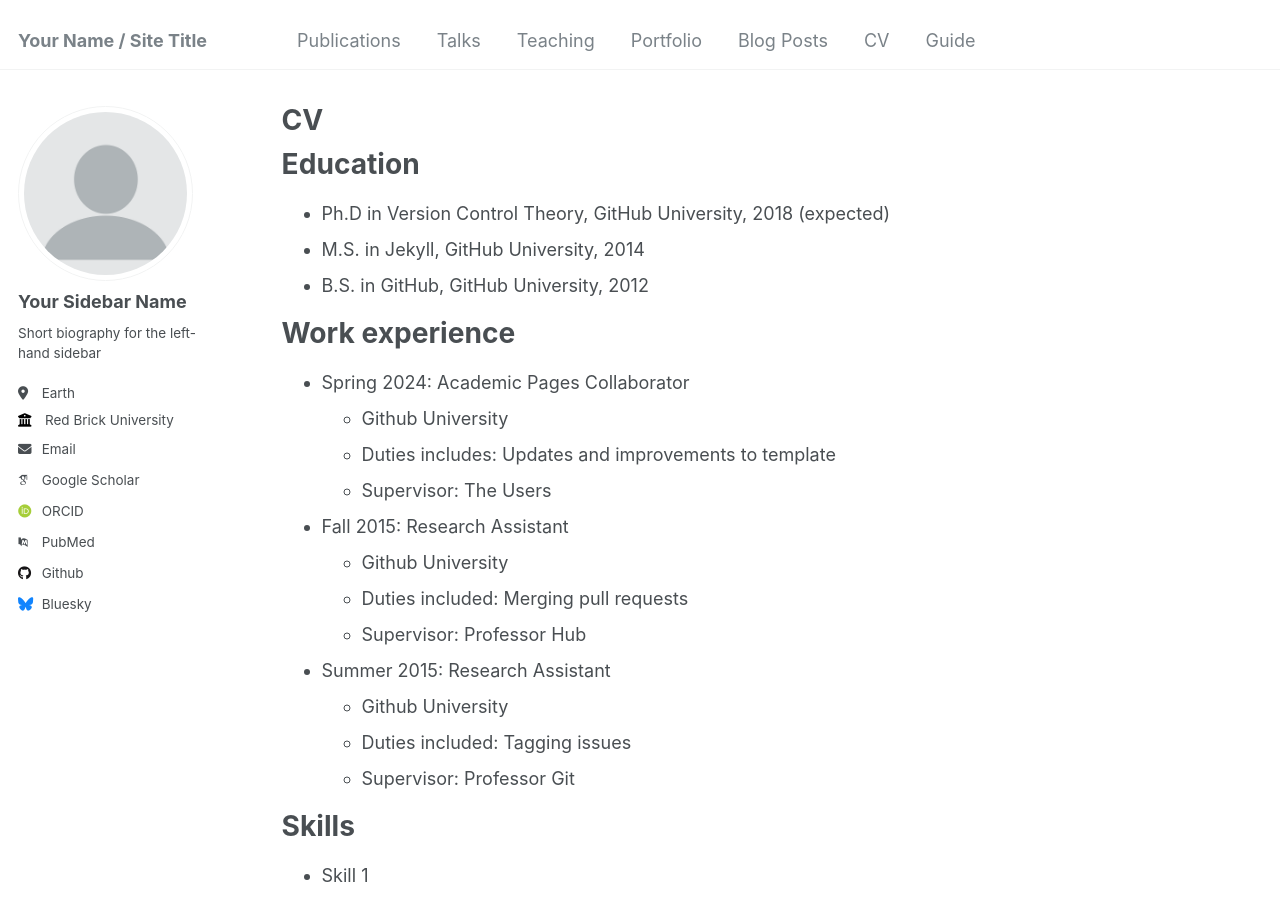
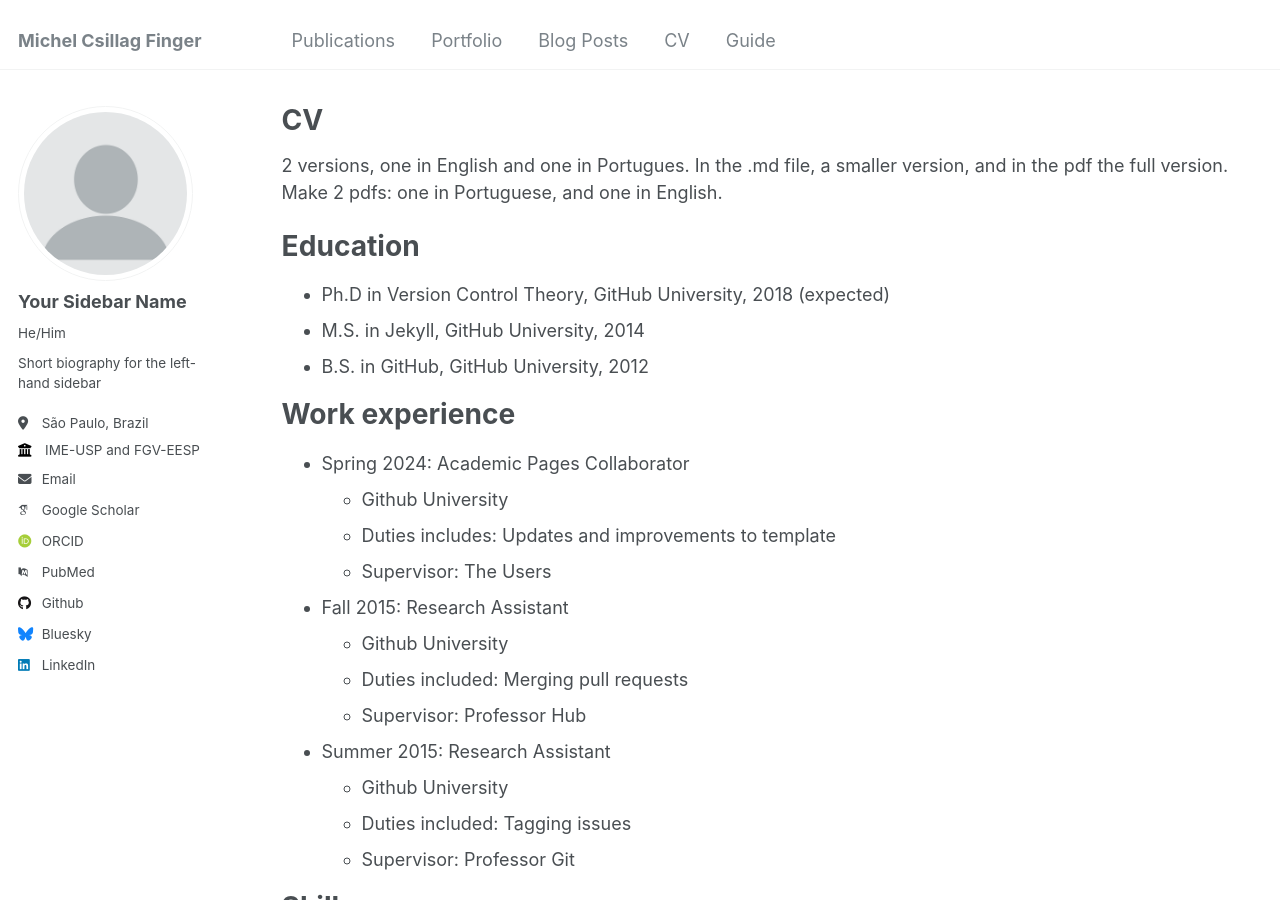
Before and after one commit to Micsifin/micsifin.github.io, a Jekyll site: the page built from _pages/cv.md, in a window 1280 px wide and 900 px high. Built offline with Jekyll 4.4.1, drawn with Linux system fonts in a browser that asks for light colours; some web fonts are replaced.

Commit message:
Made some minor changes to the website

```diff
--- a/_config.yml
+++ b/_config.yml
@@ -8,13 +8,13 @@
 
 # Basic Site Settings
 locale                   : "en-US"
-title                    : "Your Name / Site Title"
+title                    : "Michel Csillag Finger"
 title_separator          : "-"
 name                     : &name "Your Name"
 description              : &description "personal description"
-url                      : https://academicpages.github.io # the base hostname & protocol for your site e.g. "https://mmistakes.github.io"
+url                      : https://micsifin.github.io # the base hostname & protocol for your site e.g. "https://mmistakes.github.io"
 baseurl                  : "" # the subpath of your site, e.g. "/blog"
-repository               : "academicpages/academicpages.github.io"
+repository               : "micsifin/micsifin.github.io"
 
 # Site Author - The following control what appear as part of the author content on the side bar.
 #               If a field is blank the icon and link will not appear, otherwise it will be shown.
@@ -23,12 +23,12 @@ author:
   # Biographic information
   avatar           : "profile.png"
   name             : "Your Sidebar Name"
-  pronouns         : # example: "she/her"
+  pronouns         : "He/Him" # example: "she/her"
   bio              : "Short biography for the left-hand sidebar"
-  location         : "Earth"
-  employer         : "Red Brick University"
+  location         : "São Paulo, Brazil"
+  employer         : "IME-USP and FGV-EESP"
   uri              : # URL
-  email            : "none@example.org"
+  email            : "michel.finger@usp.br"
 
   # Academic websites
   arxiv            : # URL - Update with the correct link to your profile
@@ -43,7 +43,7 @@ author:
   bitbucket        : # Username - Update with your username on the site
   codepen          : # Username
   dribbble         : # Username
-  github           : "academicpages"
+  github           : "micsifin" # Username
   kaggle           : # Username
   stackoverflow    : # User number or user number and name (i.e., use "1" or "1/jeff-atwood")
 
@@ -57,7 +57,7 @@ author:
   keybase          : # Username
   instagram        : # Username
   lastfm           : # Username
-  linkedin         : # Username
+  linkedin         : "michel-c-finger-4b43a9320/" # Username
   mastodon         : # URL
   medium           : # URL
   pinterest        : # Username
@@ -290,7 +290,7 @@ sass:
 permalink: /:categories/:title/
 # paginate: 5 # amount of posts to show
 # paginate_path: /page:num/
-timezone: America/Los_Angeles # http://en.wikipedia.org/wiki/List_of_tz_database_time_zones
+timezone: America/Sao_Paulo # http://en.wikipedia.org/wiki/List_of_tz_database_time_zones
 
 
 # Plugins
--- a/_pages/cv.md
+++ b/_pages/cv.md
@@ -8,6 +8,8 @@ redirect_from:
 ---
 
 {% include base_path %}
+
+2 versions, one in English and one in Portugues. In the .md file, a smaller version, and in the pdf the full version. Make 2 pdfs: one in Portuguese, and one in English.
 
 Education
 ======
--- a/_pages/year-archive.html
+++ b/_pages/year-archive.html
@@ -7,6 +7,7 @@ redirect_from:
   - /wordpress/blog-posts/
 ---
 
+Maybe some text fits here
 {% include base_path %}
 {% capture written_year %}'None'{% endcapture %}
 {% for post in site.posts %}
```
Also changed, not shown: _data/navigation.yml (+4 -4 lines).
